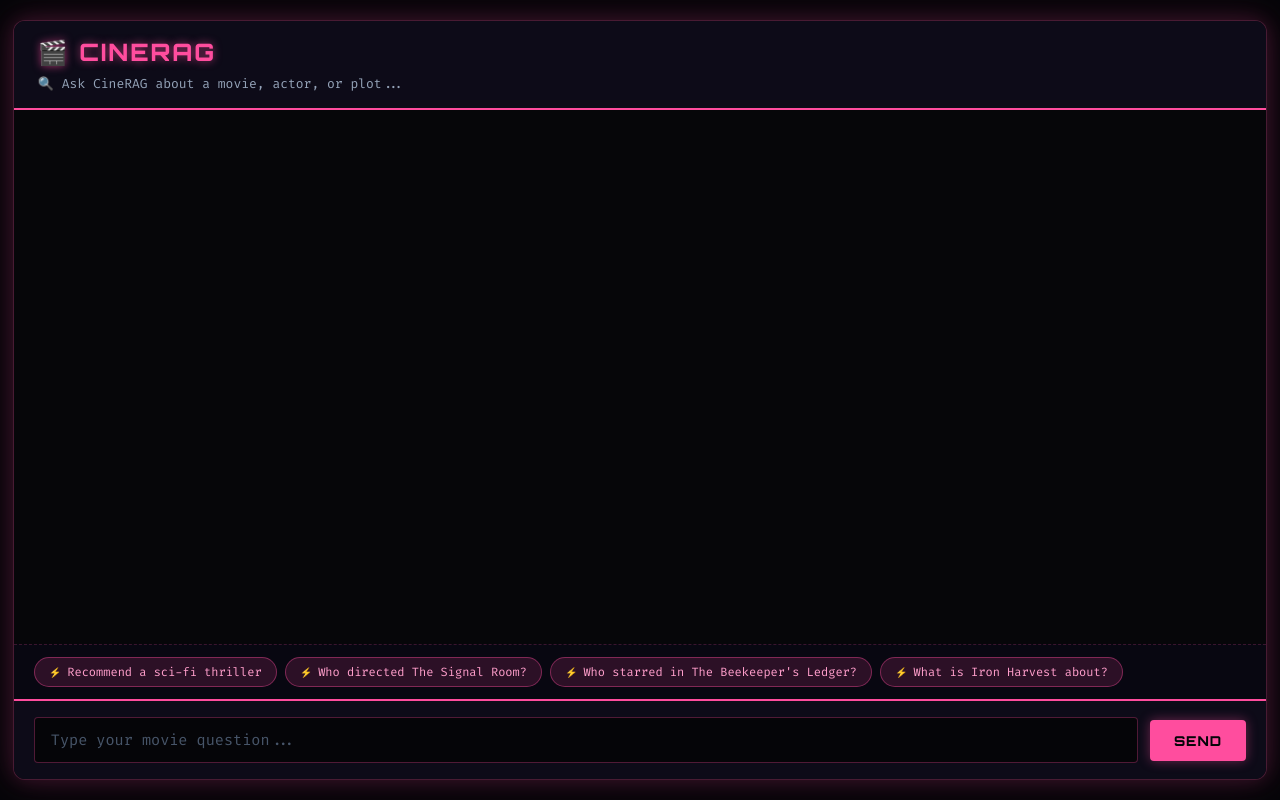
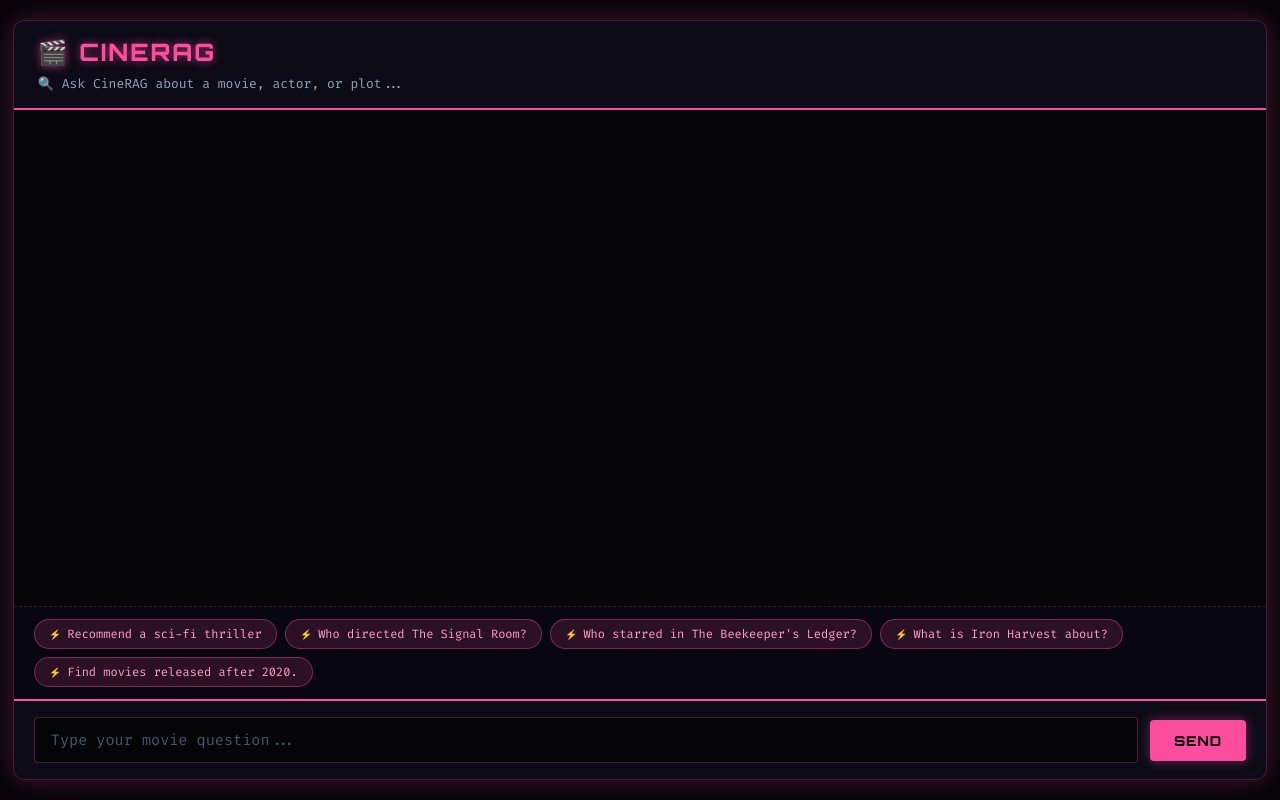
Before and after one commit to yusrababari/CineRAG, a React (Vite) app: page / in a window 1280 px wide. Built offline with nearby package versions, Linux system fonts and the light colour scheme; the HTML template or start-up script is replaced by a standard one.

Commit message:
Added new suggestion :“Find movies released after 2020.”

```diff
--- a/src/components/chat.jsx
+++ b/src/components/chat.jsx
@@ -6,6 +6,7 @@ const suggestions = [
   "Who directed The Signal Room?",
   "Who starred in The Beekeeper's Ledger?",
   "What is Iron Harvest about?",
+  "Find movies released after 2020."
 ];
 
 function cleanAnswer(text) {
```
